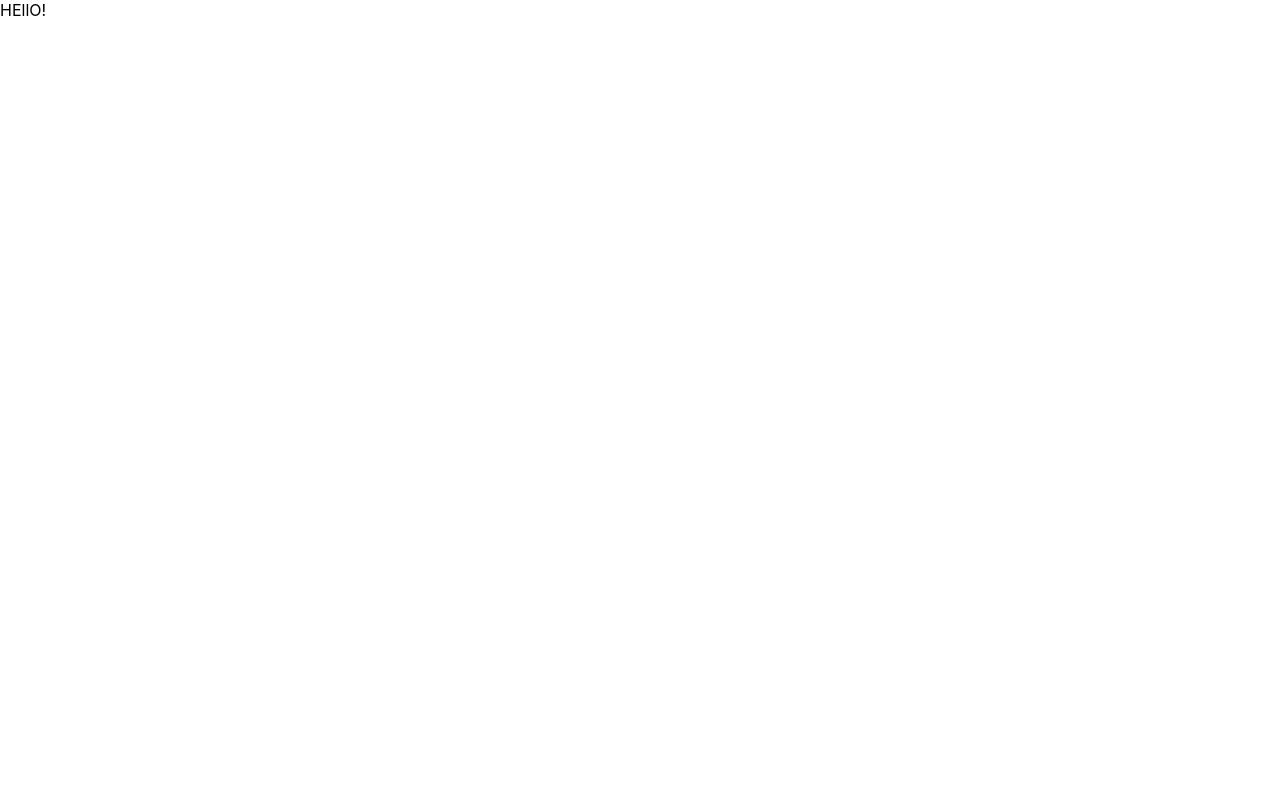
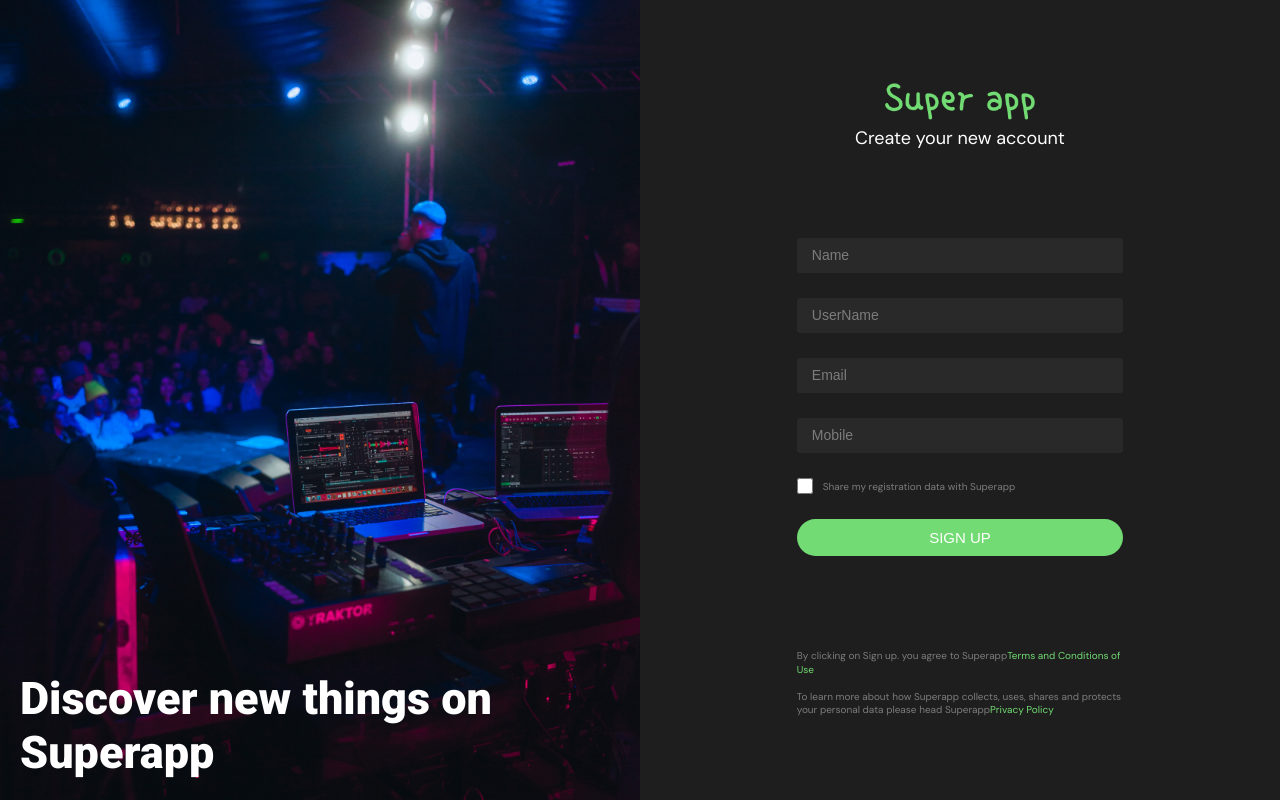
Before and after one commit to MilanMahanti/cuvette-superapp, a React (Create React App) app: page / in a window 1280 px wide. Built offline with nearby package versions, Linux system fonts and the light colour scheme.

Commit message:
added registration page

```diff
--- a/src/App.js
+++ b/src/App.js
@@ -1,5 +1,11 @@
+import RegisterPage from "./pages/RegisterPage";
+
 function App() {
-  return <div>HEllO!</div>;
+  return (
+    <div>
+      <RegisterPage />
+    </div>
+  );
 }
 
 export default App;
--- /dev/null
+++ b/src/components/form/Form.js
@@ -0,0 +1,140 @@
+import styles from "./Form.module.css";
+import logo from "../../assets/logo.png";
+import { useState } from "react";
+
+const KEY = "UserData";
+function Form() {
+  const [userData, setUserData] = useState({
+    name: "",
+    username: "",
+    mobile: "",
+    email: "",
+    check: false,
+  });
+  const [errors, setErrors] = useState({});
+  function handelChange(e) {
+    setUserData({ ...userData, [e.target.name]: e.target.value });
+  }
+  function formErros(data) {
+    const error = {};
+    if (data.name === "") {
+      error.name = "Name can't be blank";
+    }
+    if (data.username === "") {
+      error.username = "Name can't be blank";
+    }
+    if (data.mobile === "") {
+      error.mobile = "Name can't be blank";
+    }
+    if (data.email === "") {
+      error.email = "Email can't be blank";
+    }
+    if (data.check === false) {
+      error.check = "Check this box if you want to proceed";
+    }
+    return error;
+  }
+  function handelSubmit(e) {
+    e.preventDefault();
+    const errors = formErros(userData);
+    if (Object.keys(errors).length > 0) {
+      setErrors(errors);
+      return;
+    }
+    updateData(userData);
+  }
+  function updateData(data) {
+    localStorage.setItem(KEY, JSON.stringify(data));
+    setErrors({});
+    setUserData({
+      name: "",
+      username: "",
+      mobile: "",
+      email: "",
+      check: false,
+    });
+  }
+  return (
+    <div className={styles.formside}>
+      <div className={styles.container}>
+        <div className={styles.header}>
+          <img src={logo} alt="logo" />
+          <p className={styles.headertext}>Create your new account</p>
+        </div>
+        <div className={styles.formcontainer}>
+          <form className={styles.form} onSubmit={handelSubmit}>
+            <input
+              type="text"
+              name="name"
+              placeholder="Name"
+              value={userData.name}
+              onChange={(e) => handelChange(e)}
+            />
+            {errors?.name && <p className={styles.error}>{errors.name}</p>}
+            <input
+              type="text"
+              name="username"
+              placeholder="UserName"
+              value={userData.username}
+              onChange={(e) => handelChange(e)}
+            />
+            {errors?.username && (
+              <p className={styles.error}>{errors.username}</p>
+            )}
+
+            <input
+              type="email"
+              name="email"
+              placeholder="Email"
+              value={userData.email}
+              onChange={(e) => handelChange(e)}
+            />
+            {errors?.email && <p className={styles.error}>{errors.email}</p>}
+
+            <input
+              type="number"
+              name="mobile"
+              placeholder="Mobile"
+              value={userData.mobile}
+              onChange={(e) => handelChange(e)}
+            />
+            {errors?.mobile && <p className={styles.error}>{errors.mobile}</p>}
+
+            <label>
+              <input
+                type="checkbox"
+                name="check"
+                value={userData.check}
+                onChange={(e) =>
+                  setUserData({
+                    ...userData,
+                    [e.target.name]: e.target.checked,
+                  })
+                }
+              />
+              Share my registration data with Superapp
+            </label>
+            {errors?.check && <p className={styles.error}>{errors.check}</p>}
+
+            <button className={styles.button}>Sign Up</button>
+          </form>
+        </div>
+        <div className={styles.footer}>
+          <p>
+            By clicking on Sign up. you agree to Superapp
+            <span className={styles.textgreen}>
+              Terms and Conditions of Use
+            </span>
+            <br />
+            <br />
+            To learn more about how Superapp collects, uses, shares and protects
+            your personal data please head Superapp
+            <span className={styles.textgreen}>Privacy Policy</span>
+          </p>
+        </div>
+      </div>
+    </div>
+  );
+}
+
+export default Form;
--- /dev/null
+++ b/src/components/form/Form.module.css
@@ -0,0 +1,114 @@
+.formside {
+  width: 50vw;
+  height: 100vh;
+  background-color: #1e1e1e;
+}
+.container {
+  width: 70%;
+  height: 100%;
+  display: flex;
+  flex-direction: column;
+  gap: 3rem;
+  margin: 0 auto;
+  align-items: center;
+  justify-content: space-evenly;
+  padding: 2rem;
+}
+.header {
+  display: flex;
+  align-items: center;
+  flex-direction: column;
+  gap: 1.2rem;
+}
+.header img {
+  width: 15rem;
+}
+.headertext {
+  font-size: 1.8rem;
+  color: #fff;
+}
+.formcontainer {
+  width: 100%;
+  display: flex;
+  flex-direction: column;
+  align-items: center;
+}
+.form {
+  display: flex;
+  flex-direction: column;
+  width: 80%;
+}
+.form input {
+  width: 100%;
+  background-color: #292929;
+  border: none;
+  padding: 1rem 1.5rem;
+  color: #fff;
+  border-radius: 3px;
+  margin-bottom: 0.5rem;
+}
+.form input:not(:first-child) {
+  margin-top: 2rem;
+}
+input:focus {
+  outline: 1px solid #6ea96f;
+}
+input::placeholder {
+  font-size: 1.4rem;
+  color: #7c7c7c;
+}
+
+input::-webkit-outer-spin-button,
+input::-webkit-inner-spin-button {
+  -webkit-appearance: none;
+  margin: 0;
+}
+label {
+  width: 100%;
+  display: flex;
+  gap: 1rem;
+  align-items: center;
+  color: #7c7c7c;
+  margin: 2rem 0 0.5rem 0;
+}
+.form label input[type="checkbox"] {
+  margin: 0;
+  width: 16px;
+  height: 16px;
+}
+.form label input[type="checkbox"]:focus {
+  outline: none;
+}
+input[type="checkbox"] {
+  accent-color: #72db73;
+}
+.button {
+  width: 100%;
+  display: block;
+  padding: 1rem;
+  font-size: 1.5rem;
+  background-color: #72db73;
+  border: none;
+  color: #fff;
+  border-radius: 3rem;
+  text-transform: uppercase;
+  cursor: pointer;
+  margin-top: 2rem;
+}
+.button:hover {
+  background-color: #6ea96f;
+}
+
+.footer {
+  width: 80%;
+  font-size: 1rem;
+  font-weight: 400;
+  color: #7c7c7c;
+}
+.textgreen {
+  color: #72db73;
+}
+.error {
+  color: red;
+  text-align: left;
+}
--- /dev/null
+++ b/src/components/sidebar/Sidebar.js
@@ -0,0 +1,13 @@
+import styles from "./Sidebar.module.css";
+
+function Sidebar() {
+  return (
+    <div className={styles.sidebar}>
+      <div className={styles.text}>
+        <p className={styles.heading}>Discover new things on Superapp</p>
+      </div>
+    </div>
+  );
+}
+
+export default Sidebar;
--- /dev/null
+++ b/src/components/sidebar/Sidebar.module.css
@@ -0,0 +1,20 @@
+.sidebar {
+  width: 50vw;
+  height: 100vh;
+  background-image: url(../../assets/sidebar.png);
+  background-size: cover;
+}
+.heading {
+  color: #fff;
+  font-family: "Roboto", sans-serif;
+  font-weight: 900;
+  font-size: 4.5rem;
+  line-height: 120%;
+  letter-spacing: 2%;
+}
+.text {
+  position: absolute;
+  max-width: 50rem;
+  bottom: 2rem;
+  left: 2rem;
+}
--- a/src/index.css
+++ b/src/index.css
@@ -1,13 +1,17 @@
-body {
+@import url("https://fonts.googleapis.com/css2?family=DM+Sans:opsz@9..40&family=Roboto:wght@400;500;700;900&display=swap");
+
+* {
   margin: 0;
-  font-family: -apple-system, BlinkMacSystemFont, 'Segoe UI', 'Roboto', 'Oxygen',
-    'Ubuntu', 'Cantarell', 'Fira Sans', 'Droid Sans', 'Helvetica Neue',
-    sans-serif;
-  -webkit-font-smoothing: antialiased;
-  -moz-osx-font-smoothing: grayscale;
+  padding: 0;
+  box-sizing: inherit;
 }
 
-code {
-  font-family: source-code-pro, Menlo, Monaco, Consolas, 'Courier New',
-    monospace;
+html {
+  font-size: 62.5%;
+  box-sizing: border-box;
 }
+
+body {
+  font-family: "DM Sans", sans-serif;
+  line-height: 135%;
+}
--- /dev/null
+++ b/src/pages/RegisterPage.js
@@ -0,0 +1,13 @@
+import Sidebar from "../components/sidebar/Sidebar";
+import Form from "../components/form/Form";
+import styles from "./RegisterPage.module.css";
+function RegisterPage() {
+  return (
+    <div className={styles.app}>
+      <Sidebar />
+      <Form />
+    </div>
+  );
+}
+
+export default RegisterPage;
--- /dev/null
+++ b/src/pages/RegisterPage.module.css
@@ -0,0 +1,5 @@
+.app {
+  width: 100vw;
+  height: 100vh;
+  display: flex;
+}
```
Also changed, not shown: src/assets/logo.png (added), src/assets/sidebar.png (added).
